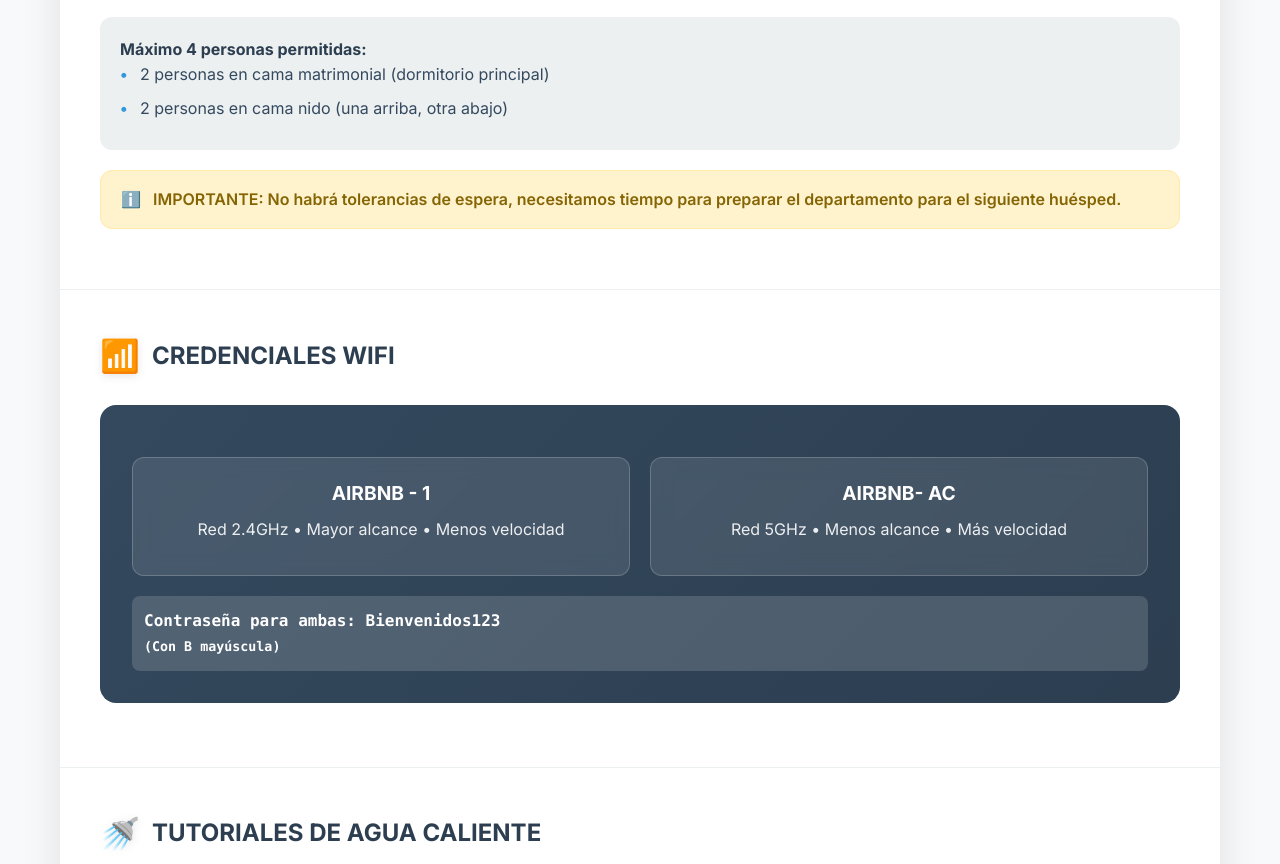
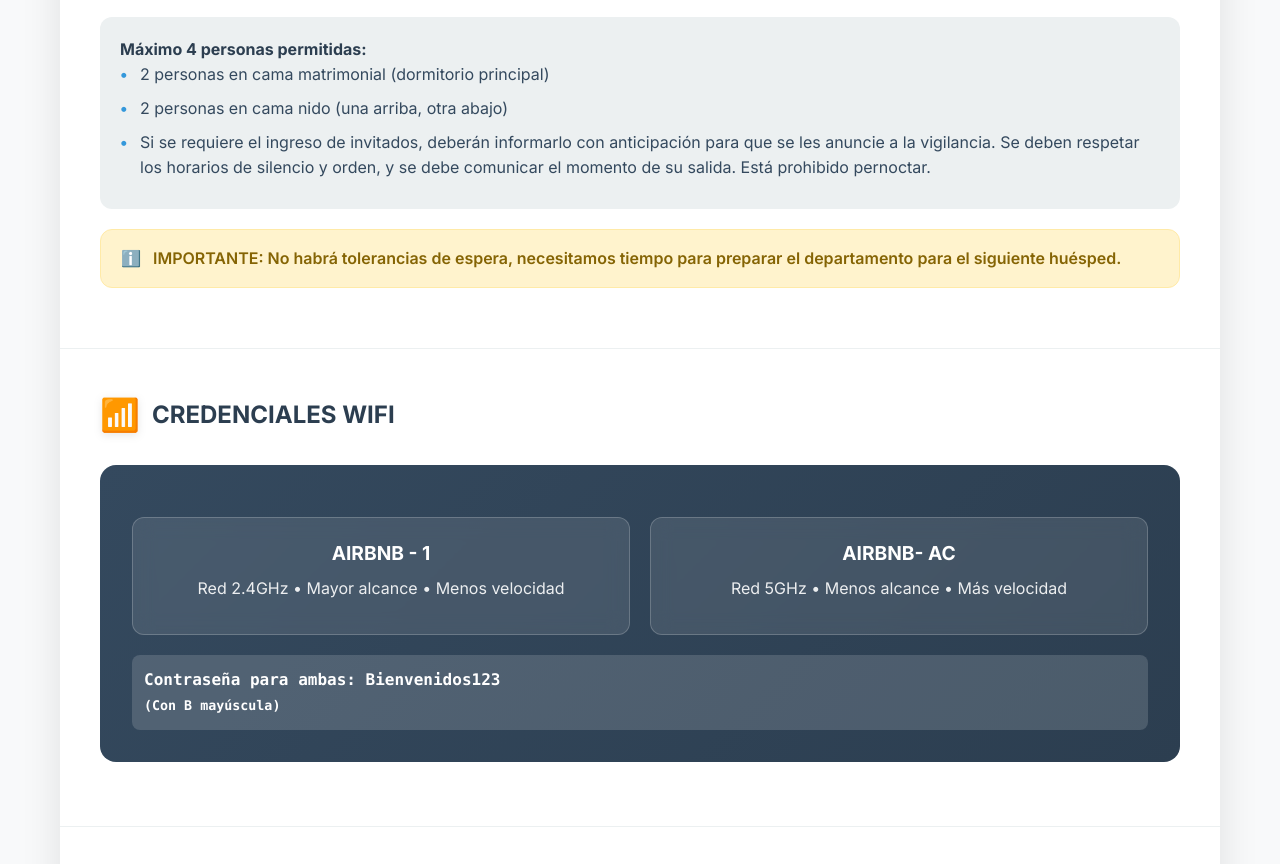
Before and after one commit to alcanfores/alcanfores.github.io, a plain HTML site: page index.html in a window 1280 px wide. Shown: the part 1088-1952 px from the top of the page. Drawn offline with Linux system fonts and the light colour scheme.

Commit message:
Regla de invitados

```diff
--- a/index.html
+++ b/index.html
@@ -159,6 +159,7 @@
                     <ul>
                         <li data-translate="main-bed">2 personas en cama matrimonial (dormitorio principal)</li>
                         <li data-translate="bunk-bed">2 personas en cama nido (una arriba, otra abajo)</li>
+                        <li data-translate="guest-management">Si se requiere el ingreso de invitados, deberán informarlo con anticipación para que se les anuncie a la vigilancia. Se deben respetar los horarios de silencio y orden, y se debe comunicar el momento de su salida. Está prohibido pernoctar.</li>
                     </ul>
                 </div>
 
@@ -520,6 +521,7 @@
                 'max-people': 'Máximo 4 personas permitidas:',
                 'main-bed': '2 personas en cama matrimonial (dormitorio principal)',
                 'bunk-bed': '2 personas en cama nido (una arriba, otra abajo)',
+                'guest-management': 'Si se requiere el ingreso de invitados, deberán informarlo con anticipación para que se les anuncie a la vigilancia. Se deben respetar los horarios de silencio y orden, y se debe comunicar el momento de su salida. Está prohibido pernoctar.',
                 'no-tolerance': 'IMPORTANTE: No habrá tolerancias de espera, necesitamos tiempo para preparar el departamento para el siguiente huésped.',
                 'wifi-title': 'CREDENCIALES WIFI',
                 'wifi-24': 'Red 2.4GHz • Mayor alcance • Menos velocidad',
@@ -585,6 +587,7 @@
                 'max-people': 'Maximum 4 people allowed:',
                 'main-bed': '2 people in double bed (main bedroom)',
                 'bunk-bed': '2 people in trundle bed (one on top, one below)',
+                'guest-management': 'If guest entry is required, they must be informed in advance so that security can announce them. Quiet hours and order must be respected, and the time of their departure must be communicated. Overnight stays are prohibited.',
                 'no-tolerance': 'IMPORTANT: There will be no waiting tolerances, we need time to prepare the apartment for the next guest.',
                 'wifi-title': 'WIFI CREDENTIALS',
                 'wifi-24': '2.4GHz Network • Greater range • Less speed',
```
